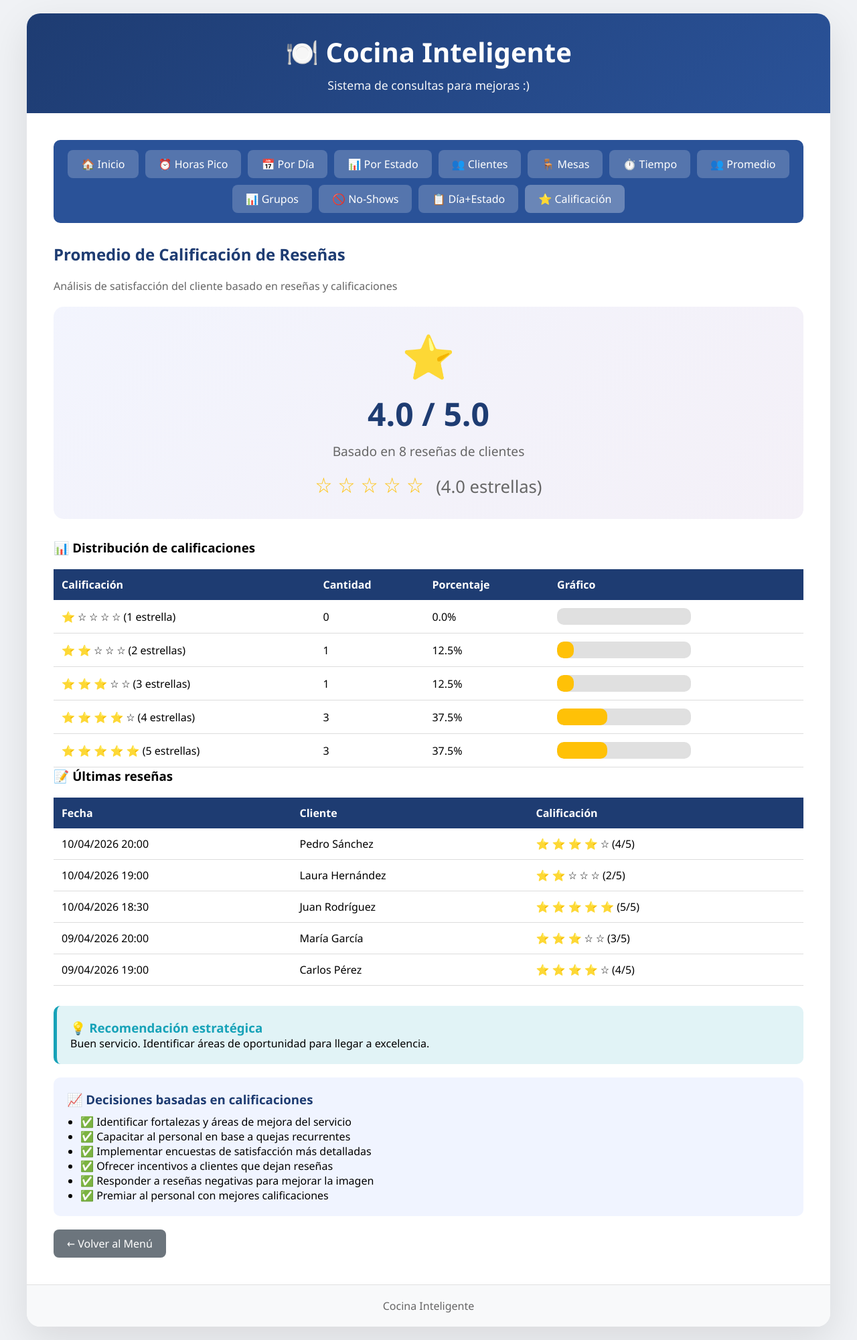
After one commit to hipolitosara36-del/CocinaInteligente, a Django app: page /promedio-calificaciones/ in a window 1280 px wide. The commit adds this page. Shown: the whole page at 67% size. Run offline with Django 5.2, Linux system fonts and the light colour scheme; data comes from the database, SQL or seed files in the repository.

Commit message:
Consultas 10 y 11, y modificación de los templates por errores

```diff
--- a/reservaciones/templates/base.html
+++ b/reservaciones/templates/base.html
@@ -179,7 +179,7 @@
     <div class="container">
         <div class="header">
             <h1>🍽️ Cocina Inteligente</h1>
-            <p>Sistema de consultas para la Toma de Decisiones</p>
+            <p>Sistema de consultas para mejoras :)</p>
         </div>
 
         <div class="content">
--- a/reservaciones/templates/consulta_base.html
+++ b/reservaciones/templates/consulta_base.html
@@ -13,6 +13,8 @@
     <a href="{% url 'promedio_personas' %}" class="nav-btn" style="background: rgba(255,255,255,0.2); padding: 10px 20px; color: white; text-decoration: none; border-radius: 8px;">👥 Promedio</a>
     <a href="{% url 'reservaciones_por_personas' %}" class="nav-btn" style="background: rgba(255,255,255,0.3); padding: 10px 20px; color: white; text-decoration: none; border-radius: 8px;">📊 Grupos</a>
     <a href="{% url 'cantidad_no_shows' %}" class="nav-btn" style="background: rgba(255,255,255,0.2); padding: 10px 20px; color: white; text-decoration: none; border-radius: 8px;">🚫 No-Shows</a>
+    <a href="{% url 'reservaciones_dia_estado' %}" class="nav-btn" style="background: rgba(255,255,255,0.2); padding: 10px 20px; color: white; text-decoration: none; border-radius: 8px;">📋 Día+Estado</a>
+    <a href="{% url 'promedio_calificaciones' %}" class="nav-btn" style="background: rgba(255,255,255,0.2); padding: 10px 20px; color: white; text-decoration: none; border-radius: 8px;">⭐ Calificación</a>
 </div>
 
 <h2>{{ titulo }}</h2>
--- /dev/null
+++ b/reservaciones/templates/consulta_calificaciones.html
@@ -0,0 +1,122 @@
+{% extends 'base.html' %}
+
+{% block content %}
+<div style="background: #2a5298; padding: 15px; margin-bottom: 30px; border-radius: 10px; display: flex; gap: 10px; flex-wrap: wrap; justify-content: center;">
+    <a href="{% url 'menu' %}" class="nav-btn" style="background: rgba(255,255,255,0.2); padding: 10px 20px; color: white; text-decoration: none; border-radius: 8px;">🏠 Inicio</a>
+    <a href="{% url 'horas_pico' %}" class="nav-btn" style="background: rgba(255,255,255,0.2); padding: 10px 20px; color: white; text-decoration: none; border-radius: 8px;">⏰ Horas Pico</a>
+    <a href="{% url 'reservaciones_por_dia' %}" class="nav-btn" style="background: rgba(255,255,255,0.2); padding: 10px 20px; color: white; text-decoration: none; border-radius: 8px;">📅 Por Día</a>
+    <a href="{% url 'total_por_estado' %}" class="nav-btn" style="background: rgba(255,255,255,0.2); padding: 10px 20px; color: white; text-decoration: none; border-radius: 8px;">📊 Por Estado</a>
+    <a href="{% url 'clientes_frecuentes' %}" class="nav-btn" style="background: rgba(255,255,255,0.2); padding: 10px 20px; color: white; text-decoration: none; border-radius: 8px;">👥 Clientes</a>
+    <a href="{% url 'mesas_populares' %}" class="nav-btn" style="background: rgba(255,255,255,0.2); padding: 10px 20px; color: white; text-decoration: none; border-radius: 8px;">🪑 Mesas</a>
+    <a href="{% url 'tiempo_promedio_estancia' %}" class="nav-btn" style="background: rgba(255,255,255,0.2); padding: 10px 20px; color: white; text-decoration: none; border-radius: 8px;">⏱️ Tiempo</a>
+    <a href="{% url 'promedio_personas' %}" class="nav-btn" style="background: rgba(255,255,255,0.2); padding: 10px 20px; color: white; text-decoration: none; border-radius: 8px;">👥 Promedio</a>
+    <a href="{% url 'reservaciones_por_personas' %}" class="nav-btn" style="background: rgba(255,255,255,0.2); padding: 10px 20px; color: white; text-decoration: none; border-radius: 8px;">📊 Grupos</a>
+    <a href="{% url 'cantidad_no_shows' %}" class="nav-btn" style="background: rgba(255,255,255,0.2); padding: 10px 20px; color: white; text-decoration: none; border-radius: 8px;">🚫 No-Shows</a>
+    <a href="{% url 'reservaciones_dia_estado' %}" class="nav-btn" style="background: rgba(255,255,255,0.2); padding: 10px 20px; color: white; text-decoration: none; border-radius: 8px;">📋 Día+Estado</a>
+    <a href="{% url 'promedio_calificaciones' %}" class="nav-btn" style="background: rgba(255,255,255,0.3); padding: 10px 20px; color: white; text-decoration: none; border-radius: 8px;">⭐ Calificación</a>
+</div>
+
+<h2>{{ titulo }}</h2>
+<p style="color: #666; margin-bottom: 20px;">{{ descripcion }}</p>
+
+<!-- Tarjeta de promedio -->
+<div style="background: linear-gradient(135deg, #667eea15 0%, #764ba215 100%); border-radius: 15px; padding: 30px; text-align: center; margin-bottom: 30px;">
+    <div style="font-size: 4em; margin-bottom: 10px;">⭐</div>
+    <div style="font-size: 3em; color: #1e3c72; font-weight: bold;">{{ promedio }} / 5.0</div>
+    <div style="font-size: 1.2em; color: #666; margin-top: 10px;">
+        Basado en {{ total_resenas }} reseñas de clientes
+    </div>
+    <!-- Estrellas visuales -->
+    <div style="margin-top: 15px; font-size: 2em; color: #ffc107;">
+        {% for i in "12345"|make_list %}
+            {% if forloop.counter <= promedio|floatformat:0 %}
+                ★
+            {% else %}
+                ☆
+            {% endif %}
+        {% endfor %}
+        <span style="font-size: 0.8em; color: #666; margin-left: 10px;">({{ promedio }} estrellas)</span>
+    </div>
+</div>
+
+<!-- Distribución de calificaciones -->
+<h3>📊 Distribución de calificaciones</h3>
+<table class="table">
+    <thead>
+        <tr>
+            <th>Calificación</th>
+            <th>Cantidad</th>
+            <th>Porcentaje</th>
+            <th>Gráfico</th>
+        </tr>
+    </thead>
+    <tbody>
+        {% for item in distribucion %}
+        <tr>
+            <td>
+                {% for i in "12345"|make_list %}
+                    {% if forloop.counter <= item.estrellas %}⭐{% else %}☆{% endif %}
+                {% endfor %}
+                ({{ item.estrellas }} estrella{% if item.estrellas != 1 %}s{% endif %})
+            </td>
+            <td>{{ item.count }}</td>
+            <td>{{ item.porcentaje }}%</td>
+            <td>
+                <div style="background: #e0e0e0; border-radius: 10px; overflow: hidden; width: 200px;">
+                    <div style="background: #ffc107; width: {{ item.porcentaje }}%; height: 25px; border-radius: 10px;"></div>
+                </div>
+            </td>
+        </tr>
+        {% endfor %}
+    </tbody>
+</table>
+
+<!-- Últimas reseñas -->
+<h3>📝 Últimas reseñas</h3>
+<table class="table">
+    <thead>
+        <tr>
+            <th>Fecha</th>
+            <th>Cliente</th>
+            <th>Calificación</th>
+        </tr>
+    </thead>
+    <tbody>
+        {% for resena in ultimas_resenas %}
+        <tr>
+            <td>{{ resena.reservacion.fecha|date:"d/m/Y" }} {{ resena.reservacion.hora_inicio|time:"H:i" }}</td>
+            <td>{{ resena.reservacion.cliente.nombre }}</td>
+            <td>
+                {% for i in "12345"|make_list %}
+                    {% if forloop.counter <= resena.calificacion %}⭐{% else %}☆{% endif %}
+                {% endfor %}
+                ({{ resena.calificacion }}/5)
+            </td>
+        </tr>
+        {% empty %}
+        <tr>
+            <td colspan="3" style="text-align: center;">No hay reseñas registradas</td>
+        </tr>
+        {% endfor %}
+    </tbody>
+</table>
+
+<div style="margin-top: 30px; padding: 20px; background: {{ color_recomendacion }}20; border-radius: 10px; border-left: 5px solid {{ color_recomendacion }};">
+    <h3 style="color: {{ color_recomendacion }};">💡 Recomendación estratégica</h3>
+    <p>{{ recomendacion }}</p>
+</div>
+
+<div style="margin-top: 20px; padding: 20px; background: #f0f4ff; border-radius: 10px;">
+    <h3 style="color: #1e3c72;">📈 Decisiones basadas en calificaciones</h3>
+    <ul style="margin-left: 20px; margin-top: 10px;">
+        <li>✅ Identificar fortalezas y áreas de mejora del servicio</li>
+        <li>✅ Capacitar al personal en base a quejas recurrentes</li>
+        <li>✅ Implementar encuestas de satisfacción más detalladas</li>
+        <li>✅ Ofrecer incentivos a clientes que dejan reseñas</li>
+        <li>✅ Responder a reseñas negativas para mejorar la imagen</li>
+        <li>✅ Premiar al personal con mejores calificaciones</li>
+    </ul>
+</div>
+
+<a href="{% url 'menu' %}" class="btn-back" style="display: inline-block; margin-top: 20px;">← Volver al Menú</a>
+{% endblock %}
--- a/reservaciones/templates/consulta_grupos.html
+++ b/reservaciones/templates/consulta_grupos.html
@@ -12,6 +12,8 @@
     <a href="{% url 'promedio_personas' %}" class="nav-btn" style="background: rgba(255,255,255,0.2); padding: 10px 20px; color: white; text-decoration: none; border-radius: 8px;">👥 Promedio</a>
     <a href="{% url 'reservaciones_por_personas' %}" class="nav-btn" style="background: rgba(255,255,255,0.3); padding: 10px 20px; color: white; text-decoration: none; border-radius: 8px;">📊 Grupos</a>
     <a href="{% url 'cantidad_no_shows' %}" class="nav-btn" style="background: rgba(255,255,255,0.2); padding: 10px 20px; color: white; text-decoration: none; border-radius: 8px;">🚫 No-Shows</a>
+    <a href="{% url 'reservaciones_dia_estado' %}" class="nav-btn" style="background: rgba(255,255,255,0.2); padding: 10px 20px; color: white; text-decoration: none; border-radius: 8px;">📋 Día+Estado</a>
+    <a href="{% url 'promedio_calificaciones' %}" class="nav-btn" style="background: rgba(255,255,255,0.2); padding: 10px 20px; color: white; text-decoration: none; border-radius: 8px;">⭐ Calificación</a>
 </div>
 
 <h2>{{ titulo }}</h2>
--- a/reservaciones/templates/consulta_no_shows.html
+++ b/reservaciones/templates/consulta_no_shows.html
@@ -12,6 +12,8 @@
     <a href="{% url 'promedio_personas' %}" class="nav-btn" style="background: rgba(255,255,255,0.2); padding: 10px 20px; color: white; text-decoration: none; border-radius: 8px;">👥 Promedio</a>
     <a href="{% url 'reservaciones_por_personas' %}" class="nav-btn" style="background: rgba(255,255,255,0.2); padding: 10px 20px; color: white; text-decoration: none; border-radius: 8px;">📊 Grupos</a>
     <a href="{% url 'cantidad_no_shows' %}" class="nav-btn" style="background: rgba(255,255,255,0.3); padding: 10px 20px; color: white; text-decoration: none; border-radius: 8px;">🚫 No-Shows</a>
+    <a href="{% url 'reservaciones_dia_estado' %}" class="nav-btn" style="background: rgba(255,255,255,0.2); padding: 10px 20px; color: white; text-decoration: none; border-radius: 8px;">📋 Día+Estado</a>
+    <a href="{% url 'promedio_calificaciones' %}" class="nav-btn" style="background: rgba(255,255,255,0.2); padding: 10px 20px; color: white; text-decoration: none; border-radius: 8px;">⭐ Calificación</a>
 </div>
 
 <h2>{{ titulo }}</h2>
--- a/reservaciones/templates/consulta_promedio.html
+++ b/reservaciones/templates/consulta_promedio.html
@@ -13,6 +13,8 @@
     <a href="{% url 'promedio_personas' %}" class="nav-btn" style="background: rgba(255,255,255,0.3); padding: 10px 20px; color: white; text-decoration: none; border-radius: 8px;">👥 Promedio</a>
     <a href="{% url 'reservaciones_por_personas' %}" class="nav-btn" style="background: rgba(255,255,255,0.2); padding: 10px 20px; color: white; text-decoration: none; border-radius: 8px;">📊 Grupos</a>
     <a href="{% url 'cantidad_no_shows' %}" class="nav-btn" style="background: rgba(255,255,255,0.2); padding: 10px 20px; color: white; text-decoration: none; border-radius: 8px;">🚫 No-Shows</a>
+    <a href="{% url 'reservaciones_dia_estado' %}" class="nav-btn" style="background: rgba(255,255,255,0.2); padding: 10px 20px; color: white; text-decoration: none; border-radius: 8px;">📋 Día+Estado</a>
+    <a href="{% url 'promedio_calificaciones' %}" class="nav-btn" style="background: rgba(255,255,255,0.2); padding: 10px 20px; color: white; text-decoration: none; border-radius: 8px;">⭐ Calificación</a>
 </div>
 
 <h2>{{ titulo }}</h2>
--- a/reservaciones/templates/consulta_tiempo.html
+++ b/reservaciones/templates/consulta_tiempo.html
@@ -13,6 +13,8 @@
     <a href="{% url 'promedio_personas' %}" class="nav-btn" style="background: rgba(255,255,255,0.2); padding: 10px 20px; color: white; text-decoration: none; border-radius: 8px;">👥 Promedio</a>
     <a href="{% url 'reservaciones_por_personas' %}" class="nav-btn" style="background: rgba(255,255,255,0.3); padding: 10px 20px; color: white; text-decoration: none; border-radius: 8px;">📊 Grupos</a>
     <a href="{% url 'cantidad_no_shows' %}" class="nav-btn" style="background: rgba(255,255,255,0.2); padding: 10px 20px; color: white; text-decoration: none; border-radius: 8px;">🚫 No-Shows</a>
+    <a href="{% url 'reservaciones_dia_estado' %}" class="nav-btn" style="background: rgba(255,255,255,0.2); padding: 10px 20px; color: white; text-decoration: none; border-radius: 8px;">📋 Día+Estado</a>
+    <a href="{% url 'promedio_calificaciones' %}" class="nav-btn" style="background: rgba(255,255,255,0.2); padding: 10px 20px; color: white; text-decoration: none; border-radius: 8px;">⭐ Calificación</a>
 </div>
 
 <h2>{{ titulo }}</h2>
--- a/reservaciones/urls.py
+++ b/reservaciones/urls.py
@@ -19,4 +19,8 @@ urlpatterns = [
     path('promedio-personas/', views.promedio_personas, name='promedio_personas'),
     path('reservaciones-por-personas/', views.reservaciones_por_personas, name='reservaciones_por_personas'),
     path('cantidad-no-shows/', views.cantidad_no_shows, name='cantidad_no_shows'),
+
+# Consultas 10, 11
+    path('reservaciones-dia-estado/', views.reservaciones_dia_estado, name='reservaciones_dia_estado'),
+    path('promedio-calificaciones/', views.promedio_calificaciones, name='promedio_calificaciones'),
 ]
--- a/reservaciones/views.py
+++ b/reservaciones/views.py
@@ -1,6 +1,6 @@
 from django.shortcuts import render
 from django.db.models import Count
-from .models import Reservacion
+from .models import Reservacion, Resena
 from django.db.models import Count, Q
 from django.db.models import F, ExpressionWrapper, fields
 from datetime import timedelta
@@ -218,3 +218,112 @@ def cantidad_no_shows(request):
         'tipo': 'no_shows'
     }
     return render(request, 'consulta_no_shows.html', context)
+
+
+def reservaciones_dia_estado(request):
+    """Consulta 10: Reservaciones por día y estado (tabla cruzada)"""
+    from django.db.models import Count, Q
+
+    # Obtener todas las fechas únicas
+    fechas = Reservacion.objects.values('fecha').distinct().order_by('fecha')
+
+    # Estados posibles
+    estados = ['confirmada', 'cancelada', 'no_show']
+    estados_nombres = {
+        'confirmada': '✓ Confirmada',
+        'cancelada': '✗ Cancelada',
+        'no_show': '⚠ No Show'
+    }
+    estados_colores = {
+        'confirmada': '#28a745',
+        'cancelada': '#dc3545',
+        'no_show': '#ffc107'
+    }
+
+    # Construir tabla de datos
+    datos_por_dia = []
+    total_por_estado = {estado: 0 for estado in estados}
+
+    for fecha in fechas:
+        fila = {
+            'fecha': fecha['fecha'],
+            'total': 0,
+            'estados': {}
+        }
+        for estado in estados:
+            count = Reservacion.objects.filter(fecha=fecha['fecha'], estado=estado).count()
+            fila['estados'][estado] = count
+            fila['total'] += count
+            total_por_estado[estado] += count
+
+        # Solo agregar si tiene al menos una reservación
+        if fila['total'] > 0:
+            datos_por_dia.append(fila)
+
+    context = {
+        'datos_por_dia': datos_por_dia,
+        'estados': estados,
+        'estados_nombres': estados_nombres,
+        'estados_colores': estados_colores,
+        'total_por_estado': total_por_estado,
+        'total_general': sum(total_por_estado.values()),
+        'titulo': 'Reservaciones por Día y Estado',
+        'descripcion': 'Distribución detallada de reservaciones: confirmadas, canceladas y no-shows por fecha'
+    }
+    return render(request, 'consulta_dia_estado.html', context)
+
+
+def promedio_calificaciones(request):
+    """Consulta 11: Promedio de calificación de reseñas"""
+    from django.db.models import Avg, Count
+
+    # Promedio general
+    promedio = Resena.objects.aggregate(
+        promedio=Avg('calificacion'),
+        total=Count('id')
+    )
+
+    promedio_valor = round(promedio['promedio'], 2) if promedio['promedio'] else 0
+    total_resenas = promedio['total'] or 0
+
+    # Distribución de calificaciones (1 a 5 estrellas)
+    distribucion = []
+    for i in range(1, 6):
+        count = Resena.objects.filter(calificacion=i).count()
+        porcentaje = round((count / total_resenas) * 100, 1) if total_resenas > 0 else 0
+        distribucion.append({
+            'estrellas': i,
+            'count': count,
+            'porcentaje': porcentaje
+        })
+
+    # Últimas reseñas
+    ultimas_resenas = (Resena.objects
+    .select_related('reservacion', 'reservacion__cliente')
+    .order_by('-reservacion__fecha', '-reservacion__hora_inicio')[:5])
+
+    # Recomendación según el promedio
+    if promedio_valor >= 4.5:
+        recomendacion = "Excelente servicio. Mantener la calidad y considerar programa de fidelización."
+        color = "#28a745"
+    elif promedio_valor >= 4.0:
+        recomendacion = "Buen servicio. Identificar áreas de oportunidad para llegar a excelencia."
+        color = "#17a2b8"
+    elif promedio_valor >= 3.0:
+        recomendacion = "Servicio aceptable. Revisar quejas recurrentes y mejorar puntos débiles."
+        color = "#ffc107"
+    else:
+        recomendacion = "Atención prioritaria. Realizar encuestas para identificar problemas graves."
+        color = "#dc3545"
+
+    context = {
+        'promedio': promedio_valor,
+        'total_resenas': total_resenas,
+        'distribucion': distribucion,
+        'ultimas_resenas': ultimas_resenas,
+        'recomendacion': recomendacion,
+        'color_recomendacion': color,
+        'titulo': 'Promedio de Calificación de Reseñas',
+        'descripcion': 'Análisis de satisfacción del cliente basado en reseñas y calificaciones'
+    }
+    return render(request, 'consulta_calificaciones.html', context)
```
Also changed, not shown: reservaciones/templates/consulta_dia_estado.html (added, +101 -0 lines), reservaciones/templates/menu.html (+13 -0 lines), reservaciones/templatetags/custom_filters.py (added, +9 -0 lines).
